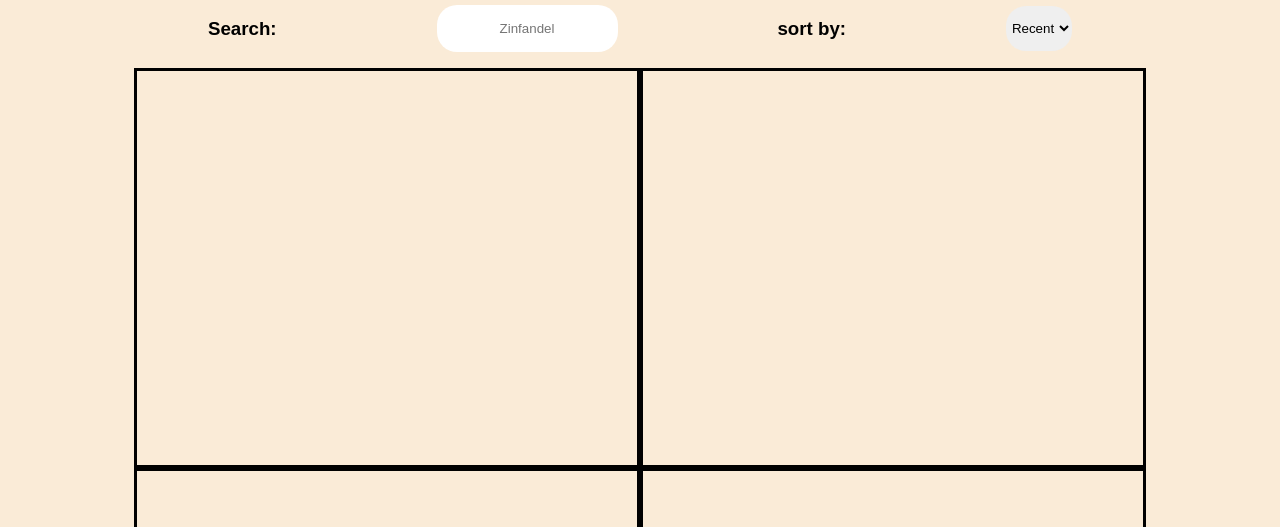
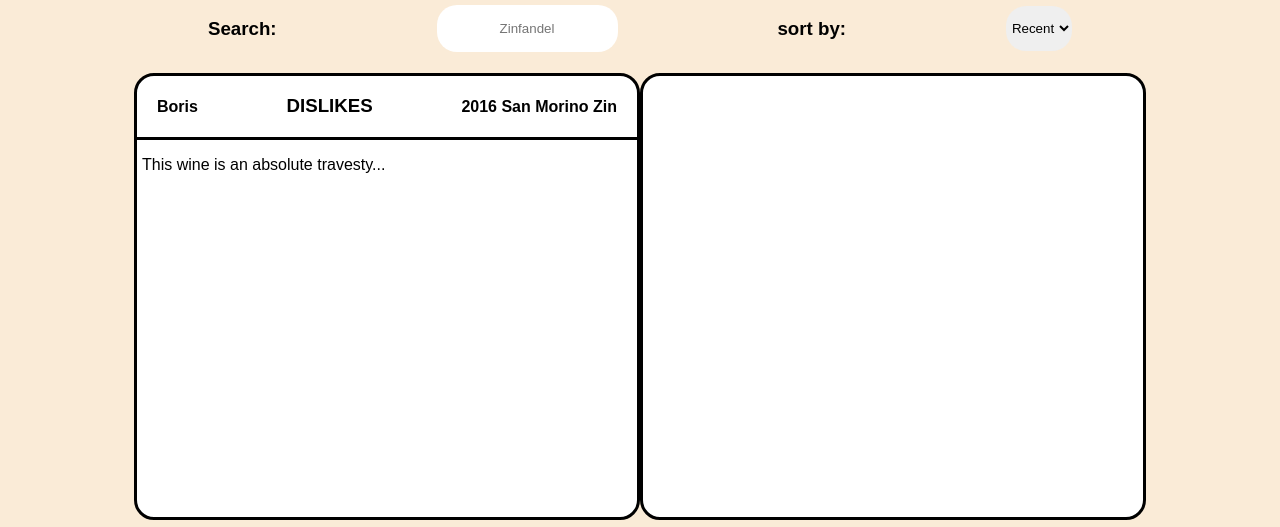
Before and after one commit to ivanwo/whine, a plain HTML site: page index.html in a window 1280 px wide. Shown: the part 86-613 px from the top of the page. Drawn offline with Linux system fonts and the light colour scheme.

Commit message:
fixed some more junk

```diff
--- a/index.html
+++ b/index.html
@@ -29,7 +29,14 @@
         </select>
       </div>
       <div class="reviews">
-        <div class="post"></div>
+        <div class="post">
+          <div class="posthead">
+            <h4>Boris</h4>
+            <h3>DISLIKES</h3>
+            <h4>2016 San Morino Zin</h4>
+          </div>
+          <div class="postbod"><p>This wine is an absolute travesty...</p></div>
+        </div>
         <div class="post"></div>
         <div class="post"></div>
         <div class="post"></div>
--- a/style.css
+++ b/style.css
@@ -48,7 +48,19 @@ header {
 }
 .post {
   border: solid;
+  border-radius: 20px;
+  margin: 5px 0;
+  background-color: white;
   width: 500px;
+}
+.posthead {
+  display: flex;
+  justify-content: space-between;
+  border-bottom: solid;
+  padding: 0 20px;
+}
+.postbod {
+  padding: 0 5px;
 }
 .write {
   position: fixed;
```
